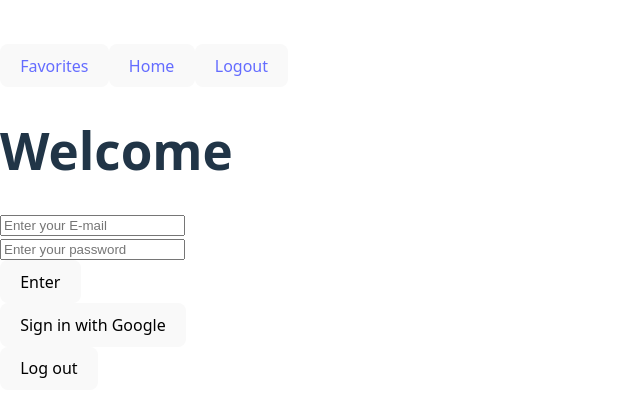
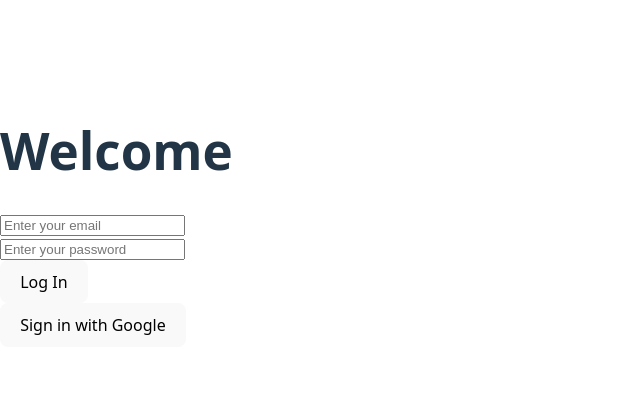
Before and after one commit to tigran12345678/Movie-Website-with-Redux, a React (Vite) app: page / in a window 1280 px wide. Shown: the part 183-600 px from the top of the page, without its empty margins (0-640 px from the left). Built offline with nearby package versions, Linux system fonts and the light colour scheme.

Commit message:
Added login

```diff
--- a/package.json
+++ b/package.json
@@ -30,5 +30,6 @@
     "typescript": "~5.8.3",
     "typescript-eslint": "^8.30.1",
     "vite": "^6.3.5"
-  }
+  },
+  "packageManager": "yarn@1.22.22+sha512.a6b2f7906b721bba3d67d4aff083df04dad64c399707841b7acf00f6b133b7ac24255f2652fa22ae3534329dc6180534e98d17432037ff6fd140556e2bb3137e"
 }
--- a/src/App.tsx
+++ b/src/App.tsx
@@ -1,56 +1,46 @@
-import DrawMovies from "./components/drawMovies"
-import FavoriteMovies from "./components/favoritesPage"
-import Login from "./components/loginPage/login";
-import { createBrowserRouter, RouterProvider } from "react-router-dom";
-import Layout from "./components/layout/headerNavigation"
+// src/App.tsx
+import React from "react";
+import { createBrowserRouter, RouterProvider, Navigate } from "react-router-dom";
+import { auth } from "./components/config/firebase";
 
-const FavoritesPage = () => {
-  return (
-    <FavoriteMovies/>
-  )
-}
+import DrawMovies      from "./components/drawMovies";
+import FavoriteMovies  from "./components/favoritesPage";
+import Login           from "./components/loginPage/login";
+import Layout          from "./components/layout/headerNavigation";
 
-const LoginPage = () => {
-  return(
-    <Login />
-  )
-}
-
-const MainPageMovies = () => {
-  return (
-    <DrawMovies/>
-  )
-}
-
-
+const ProtectedRoute = ({ children }) =>
+  auth.currentUser
+    ? children
+    : <Navigate to="/" replace />;
 
 const router = createBrowserRouter([
   {
     path: "/",
-    element: <Layout> <LoginPage/> </Layout>
+    element: <Login />,
   },
-
   {
     path: "/mainPage",
-      element: <Layout> <MainPageMovies/> </Layout>
+    element: (
+      <ProtectedRoute>
+        <Layout>
+          <DrawMovies />
+        </Layout>
+      </ProtectedRoute>
+    ),
   },
-
   {
     path: "/favoriteMovies",
-    element: <Layout> <FavoritesPage/> </Layout>
-    }
-
+    element: (
+      <ProtectedRoute>
+        <Layout>
+          <FavoriteMovies />
+        </Layout>
+      </ProtectedRoute>
+    ),
+  },
 ]);
 
-
-function App() {
-
-
-  return (
-     <>
-      <RouterProvider router = {router} />
-     </>
-  )
+// 3️⃣ App just renders the router
+export default function App() {
+  return <RouterProvider router={router} />;
 }
-
-export default App
--- a/src/components/favoritesPage.tsx
+++ b/src/components/favoritesPage.tsx
@@ -1,4 +1,3 @@
-import { useState, useEffect } from "react";
 import type { RootState } from "../store/store";
 import { useDispatch, useSelector } from "react-redux";
 import { removeFromFavorites, clearFavorites } from "../store/FavoriteMovies/favoriteMoviesSlice";
--- a/src/components/loginPage/login.tsx
+++ b/src/components/loginPage/login.tsx
@@ -1,75 +1,62 @@
-import {auth, googleProvider} from "../config/firebase"
-import { createUserWithEmailAndPassword, signInWithPopup, signOut } from "firebase/auth";
 import { useState } from "react";
+import { useNavigate } from "react-router-dom";
+import { auth, googleProvider } from "../config/firebase";
+import {
+  signInWithEmailAndPassword,
+  signInWithPopup,
+} from "firebase/auth";
 
+export default function Login() {
+  const [email, setEmail]       = useState("");
+  const [password, setPassword] = useState("");
+  const [error, setError]       = useState<string | null>(null);
+  const navigate = useNavigate();
 
-
-function Login() {
-
-    const [email, setEmail] = useState("")
-    const [password, setPassword] = useState("")
-
-    const signIn = async() => {
-      try{
-        await createUserWithEmailAndPassword(auth, email, password);
-      }
-        catch(err){
-          console.log(`Oops, error ${err}`);
+  const handleEmailSignIn = async () => {
+    try {
+      await signInWithEmailAndPassword(auth, email, password);
+      navigate("/mainPage", { replace: true });
+    } catch (err: any) {
+      setError(err.message);
     }
   };
 
-      const signInWithGoogle = async() => {
-      try{
+  const handleGoogleSignIn = async () => {
+    try {
       await signInWithPopup(auth, googleProvider);
-      }
-        catch(err){
-          console.log(`Oops, error ${err}`);
-        }
-
-    };
-
-
-    const logOut = async() => {
-      try{
-        await signOut(auth);
-      }
-        catch(err){
-          console.log(`Oops, error ${err}`);
+      navigate("/mainPage", { replace: true });
+    } catch (err: any) {
+      setError(err.message);
     }
   };
-
-
 
   return (
     <div className="loginForm">
       <h1>Welcome</h1>
+      {error && <p style={{ color: "red" }}>{error}</p>}
+
       <input
-          type="text"
+        type="email"
         value={email}
         onChange={(e) => setEmail(e.target.value)}
-          placeholder="Enter your E-mail" />
+        placeholder="Enter your email"
+        autoComplete="email"
+      />
       <br />
+
       <input
-        type="text"
+        type="password"
         value={password}
         onChange={(e) => setPassword(e.target.value)}
         placeholder="Enter your password"
-
+        autoComplete="current-password"
       />
-
       <br />
 
-        <button onClick={signIn}> Enter </button>
-
+      <button onClick={handleEmailSignIn}>Log In</button>
       <br />
 
-        <button onClick = {signInWithGoogle} >Sign in with Google</button>
-
-        <br />
-
-        <button onClick = {logOut}>Log out</button>
+      <button onClick={handleGoogleSignIn}>Sign in with Google</button>
     </div>
   );
 }
-
-  export default Login;
--- a/src/store/store.ts
+++ b/src/store/store.ts
@@ -1,9 +1,11 @@
 import { configureStore } from "@reduxjs/toolkit";
 import { apiSlice } from "./API/apiSlice";
 import favoriteMoviesReducer from "../store/FavoriteMovies/favoriteMoviesSlice";
+//import authReducer from "./Authentication/authSlice";
 
 export const store = configureStore({
     reducer:{
+      //  auth: authReducer,
         [apiSlice.reducerPath]: apiSlice.reducer,
         favoriteMovies: favoriteMoviesReducer,
     },
```
Also changed, not shown: src/store/Authentication/authSlice.ts (added, +30 -0 lines), src/components/config/firebase.ts (line endings or trailing spaces), 1 other file (tests, documents, lock files or other folders). Lines whose indentation alone changed are shown as unchanged.
